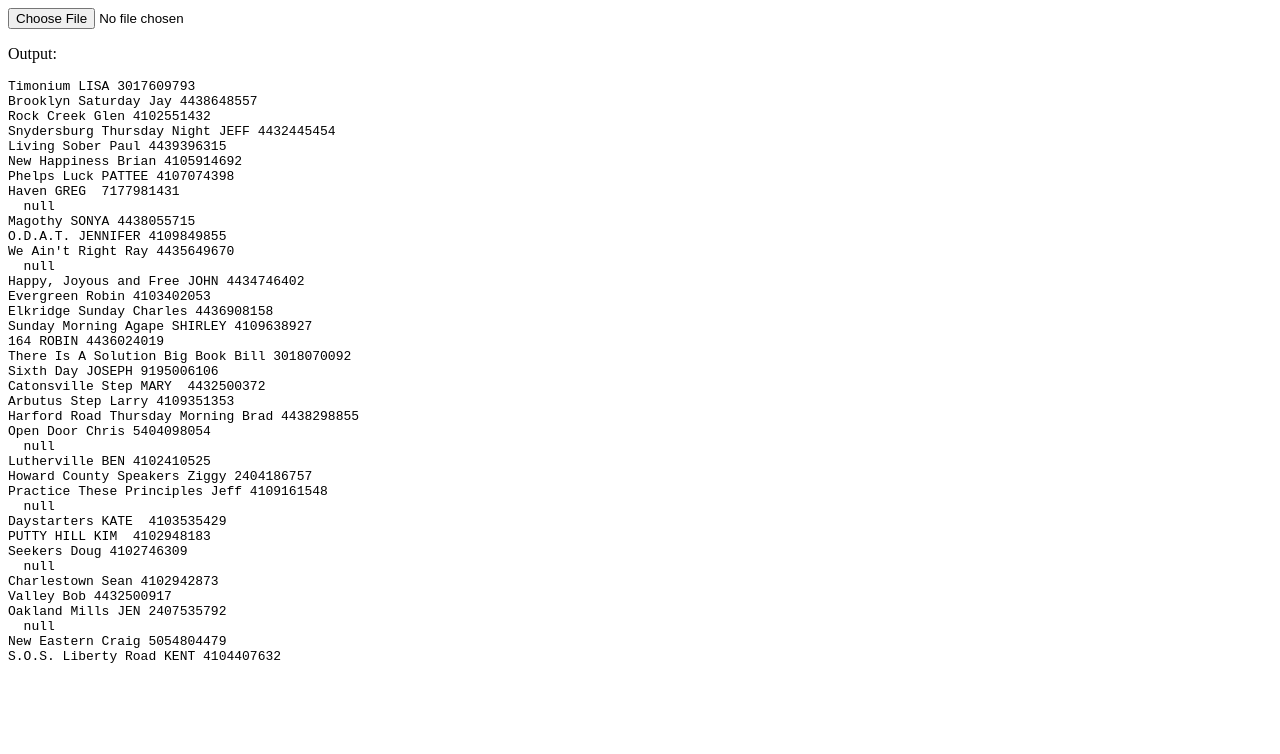
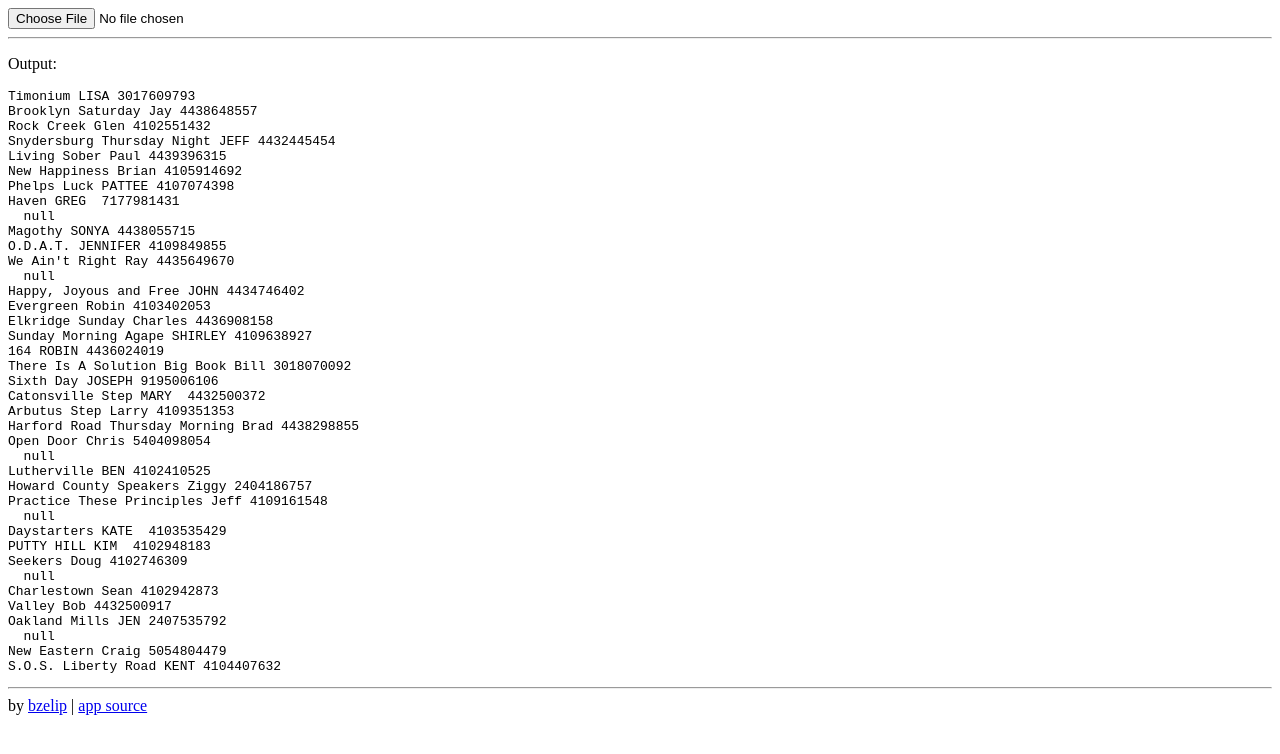
Before and after one commit to brianzelip/concats-web, a Vue app: page / in a window 1280 px wide. Shown: the top 754 px of the page. Built offline with nearby package versions, Linux system fonts and the light colour scheme.

Commit message:
add footer for link to source on !gh

```diff
--- a/src/components/App.vue
+++ b/src/components/App.vue
@@ -1,7 +1,10 @@
 <template>
   <div>
     <FileInput></FileInput>
+    <hr>
     <AppOutput></AppOutput>
+    <hr>
+    <app-footer></app-footer>
   </div>
 </template>
 
@@ -10,11 +13,13 @@ import { mapState, mapGetters } from "vuex";
 
 import FileInput from "./FileInput.vue";
 import AppOutput from "./AppOutput.vue";
+import appFooter from "./Footer.vue";
 
 export default {
   components: {
     FileInput,
-    AppOutput
+    AppOutput,
+    appFooter
   },
   computed: {
     ...mapState(["data"]),
--- /dev/null
+++ b/src/components/Footer.vue
@@ -0,0 +1,6 @@
+<template>
+  <footer>by
+    <a href="http://zelip.me">bzelip</a> |
+    <a href="https://github.com/brianzelip/concats">app source</a>
+  </footer>
+</template>
```
